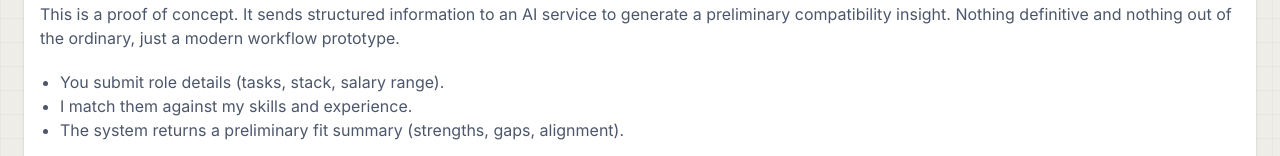
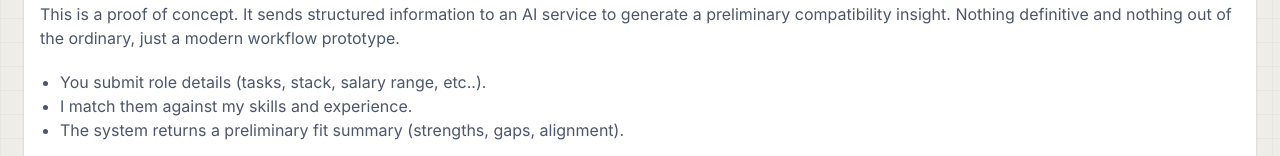
Before and after one commit to exequiels/portfolio-2.0, a Next.js app: page / in a window 1280 px wide. Shown: the part 2502-2658 px from the top of the page. Built offline with nearby package versions, Linux system fonts and the light colour scheme.

Commit message:
no message

```diff
--- a/src/components/Curriculum.tsx
+++ b/src/components/Curriculum.tsx
@@ -99,7 +99,7 @@ const Curriculum = ({ className }: { className: string }) => {
         definitive and nothing out of the ordinary, just a modern workflow
         prototype.
         <ul className="list-disc mt-5 pl-5">
-          <li>You submit role details (tasks, stack, salary range). </li>
+          <li>You submit role details (tasks, stack, salary range, etc..).</li>
           <li>I match them against my skills and experience.</li>
           <li>
             The system returns a preliminary fit summary (strengths, gaps,
```
